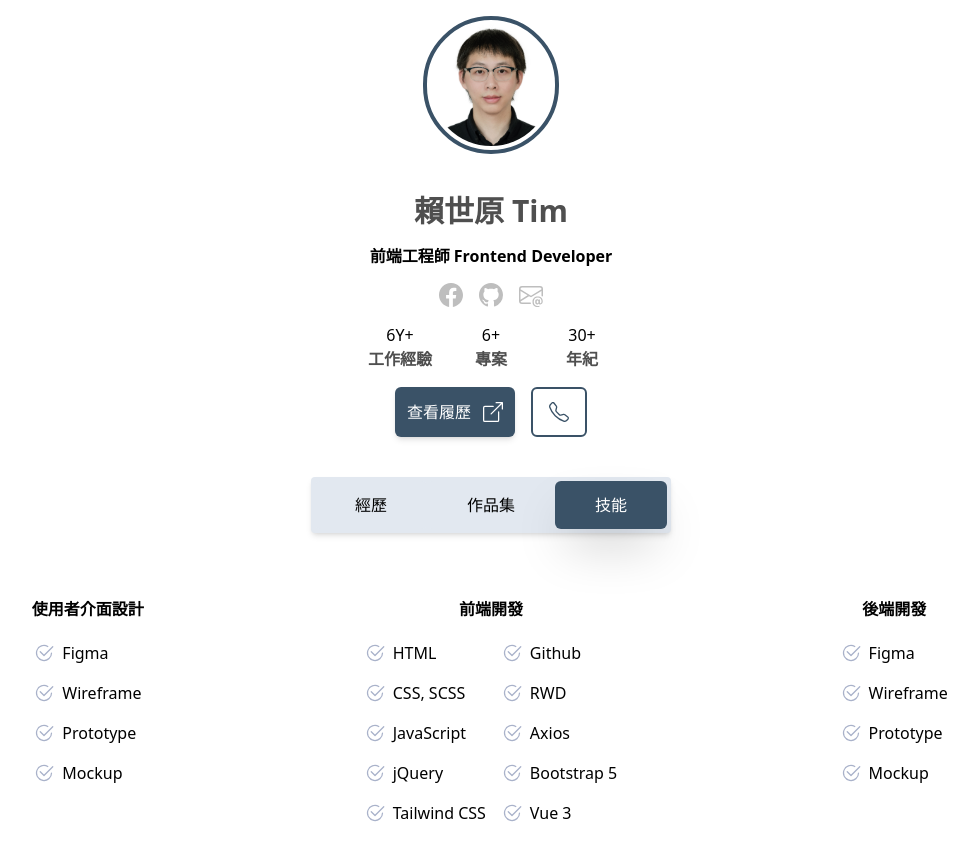
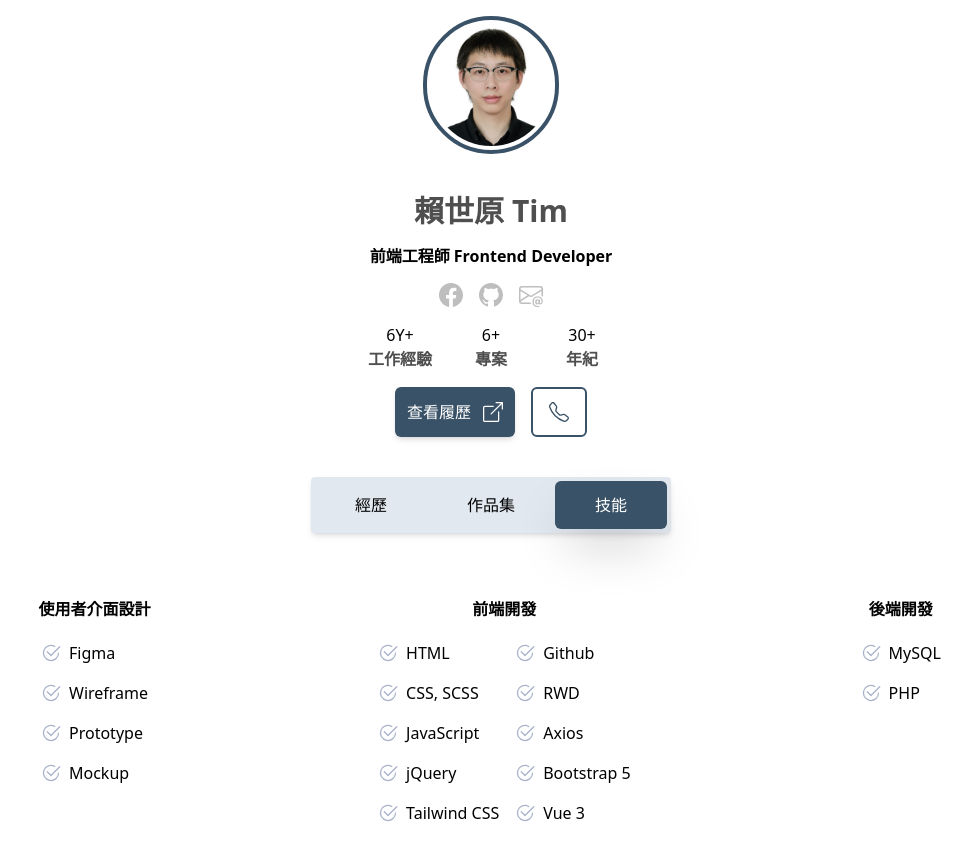
Before and after one commit to lockon1248/MyPortfolio-Vue, a Vue app: page /#/ in a window 1280 px wide. Both pictures are taken after a click on the item "技能". Shown: the whole page, without its empty margins (149-1127 px from the left). Built offline with nearby package versions, Linux system fonts and the light colour scheme.

Commit message:
fix: 修復技能頁面中後端開發項目未引用到正確的 backEndData 資料

```diff
--- a/src/components/Skill.vue
+++ b/src/components/Skill.vue
@@ -19,7 +19,7 @@
 		<div>
 			<div class="font-black my-3">後端開發</div>
 			<div class="h-[200px] flex flex-col flex-wrap">
-				<div class="flex flex-col gap-2 m-2" v-for="item in uiData" :key="item">
+				<div class="flex flex-col gap-2 m-2" v-for="item in backEndData" :key="item">
 					<div class="flex items-center gap-2"><SvgIcon :icon="'check'" :size="20" class="text-second" />{{ item }}</div>
 				</div>
 			</div>
```
